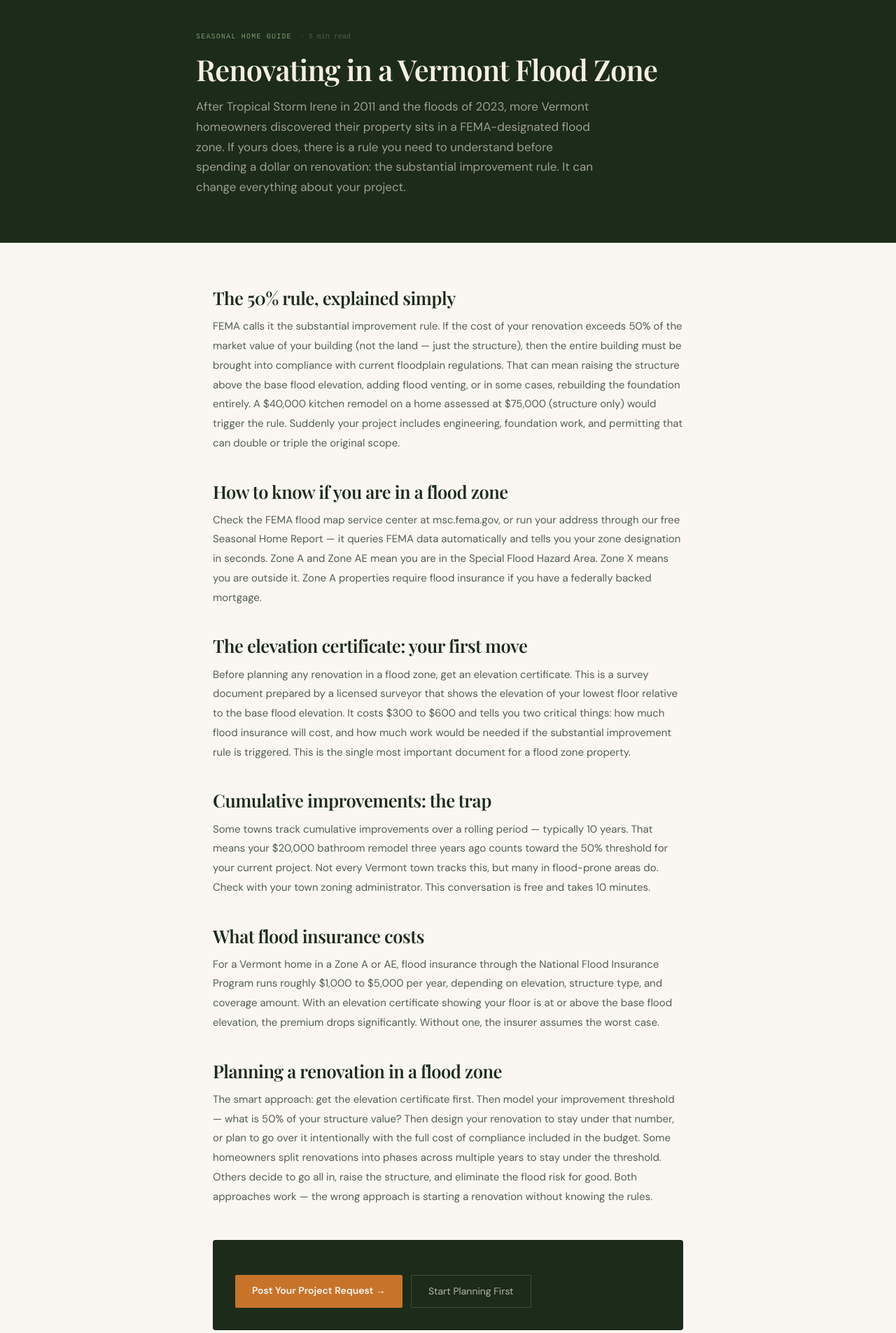
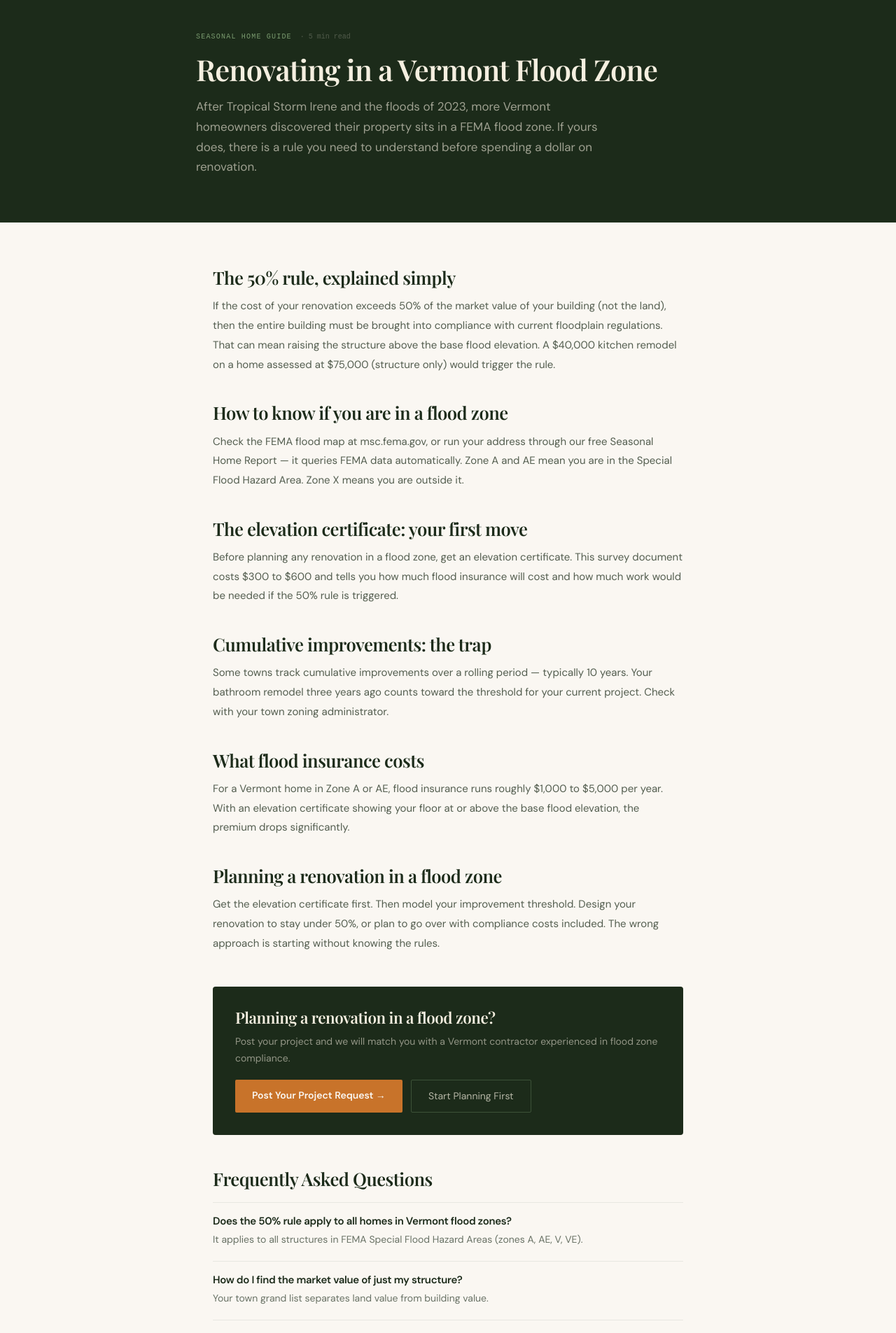
Before and after one commit to alderprojects/alder-projects-site, a Next.js app: page /guides/vermont-flood-zone-renovation in a window 1280 px wide. Shown: the part 80-1985 px from the top of the page at 70% size. Built offline with nearby package versions, Linux system fonts and the light colour scheme.

Commit message:
Fix: add ctaHeading+ctaBody to flood zone guide

```diff
--- a/src/app/guides/vermont-flood-zone-renovation/page.tsx
+++ b/src/app/guides/vermont-flood-zone-renovation/page.tsx
@@ -2,26 +2,27 @@ import type { Metadata } from 'next'
 import GuidePage from '@/components/GuidePage'
 export const metadata: Metadata = {
   title: 'Renovating in a Vermont Flood Zone: The 50% Rule Explained | Alder Projects',
-  description: 'If your Vermont home is in a FEMA flood zone, the substantial improvement rule can turn a kitchen remodel into a foundation project. Here is how it works.',
+  description: 'If your Vermont home is in a FEMA flood zone, the substantial improvement rule can turn a kitchen remodel into a foundation project.',
   alternates: { canonical: 'https://alderprojects.com/guides/vermont-flood-zone-renovation' },
 }
 const content = {
   eyebrow: 'Seasonal Home Guide', readTime: '5 min',
   h1: 'Renovating in a Vermont Flood Zone',
-  intro: "After Tropical Storm Irene in 2011 and the floods of 2023, more Vermont homeowners discovered their property sits in a FEMA-designated flood zone. If yours does, there is a rule you need to understand before spending a dollar on renovation: the substantial improvement rule. It can change everything about your project.",
+  intro: "After Tropical Storm Irene and the floods of 2023, more Vermont homeowners discovered their property sits in a FEMA flood zone. If yours does, there is a rule you need to understand before spending a dollar on renovation.",
+  ctaHeading: 'Planning a renovation in a flood zone?',
+  ctaBody: 'Post your project and we will match you with a Vermont contractor experienced in flood zone compliance.',
   sections: [
-    { heading: 'The 50% rule, explained simply', body: "FEMA calls it the substantial improvement rule. If the cost of your renovation exceeds 50% of the market value of your building (not the land \u2014 just the structure), then the entire building must be brought into compliance with current floodplain regulations. That can mean raising the structure above the base flood elevation, adding flood venting, or in some cases, rebuilding the foundation entirely. A $40,000 kitchen remodel on a home assessed at $75,000 (structure only) would trigger the rule. Suddenly your project includes engineering, foundation work, and permitting that can double or triple the original scope." },
-    { heading: 'How to know if you are in a flood zone', body: "Check the FEMA flood map service center at msc.fema.gov, or run your address through our free Seasonal Home Report \u2014 it queries FEMA data automatically and tells you your zone designation in seconds. Zone A and Zone AE mean you are in the Special Flood Hazard Area. Zone X means you are outside it. Zone A properties require flood insurance if you have a federally backed mortgage." },
-    { heading: 'The elevation certificate: your first move', body: "Before planning any renovation in a flood zone, get an elevation certificate. This is a survey document prepared by a licensed surveyor that shows the elevation of your lowest floor relative to the base flood elevation. It costs $300 to $600 and tells you two critical things: how much flood insurance will cost, and how much work would be needed if the substantial improvement rule is triggered. This is the single most important document for a flood zone property." },
-    { heading: 'Cumulative improvements: the trap', body: "Some towns track cumulative improvements over a rolling period \u2014 typically 10 years. That means your $20,000 bathroom remodel three years ago counts toward the 50% threshold for your current project. Not every Vermont town tracks this, but many in flood-prone areas do. Check with your town zoning administrator. This conversation is free and takes 10 minutes." },
-    { heading: 'What flood insurance costs', body: "For a Vermont home in a Zone A or AE, flood insurance through the National Flood Insurance Program runs roughly $1,000 to $5,000 per year, depending on elevation, structure type, and coverage amount. With an elevation certificate showing your floor is at or above the base flood elevation, the premium drops significantly. Without one, the insurer assumes the worst case." },
-    { heading: 'Planning a renovation in a flood zone', body: "The smart approach: get the elevation certificate first. Then model your improvement threshold \u2014 what is 50% of your structure value? Then design your renovation to stay under that number, or plan to go over it intentionally with the full cost of compliance included in the budget. Some homeowners split renovations into phases across multiple years to stay under the threshold. Others decide to go all in, raise the structure, and eliminate the flood risk for good. Both approaches work \u2014 the wrong approach is starting a renovation without knowing the rules." },
+    { heading: 'The 50% rule, explained simply', body: "If the cost of your renovation exceeds 50% of the market value of your building (not the land), then the entire building must be brought into compliance with current floodplain regulations. That can mean raising the structure above the base flood elevation. A $40,000 kitchen remodel on a home assessed at $75,000 (structure only) would trigger the rule." },
+    { heading: 'How to know if you are in a flood zone', body: "Check the FEMA flood map at msc.fema.gov, or run your address through our free Seasonal Home Report \u2014 it queries FEMA data automatically. Zone A and AE mean you are in the Special Flood Hazard Area. Zone X means you are outside it." },
+    { heading: 'The elevation certificate: your first move', body: "Before planning any renovation in a flood zone, get an elevation certificate. This survey document costs $300 to $600 and tells you how much flood insurance will cost and how much work would be needed if the 50% rule is triggered." },
+    { heading: 'Cumulative improvements: the trap', body: "Some towns track cumulative improvements over a rolling period \u2014 typically 10 years. Your bathroom remodel three years ago counts toward the threshold for your current project. Check with your town zoning administrator." },
+    { heading: 'What flood insurance costs', body: "For a Vermont home in Zone A or AE, flood insurance runs roughly $1,000 to $5,000 per year. With an elevation certificate showing your floor at or above the base flood elevation, the premium drops significantly." },
+    { heading: 'Planning a renovation in a flood zone', body: "Get the elevation certificate first. Then model your improvement threshold. Design your renovation to stay under 50%, or plan to go over with compliance costs included. The wrong approach is starting without knowing the rules." },
   ],
   faqs: [
-    { q: "Does the 50% rule apply to all homes in Vermont flood zones?", a: "It applies to all structures in FEMA-designated Special Flood Hazard Areas (zones A, AE, V, VE). Your town floodplain administrator enforces it." },
-    { q: "How do I find the market value of just my structure?", a: "Your town grand list separates land value from building value. You can also get an appraisal that isolates the structure." },
-    { q: "What happens if I renovate without knowing about the rule?", a: "If the town catches it during permitting or inspection, work can be stopped. If discovered after the fact, the town can require retroactive compliance." },
-    { q: "Can I raise my house out of the flood zone?", a: "Yes. House raising in Vermont typically costs $30,000 to $80,000. It permanently reduces flood insurance costs and eliminates the substantial improvement concern." },
+    { q: "Does the 50% rule apply to all homes in Vermont flood zones?", a: "It applies to all structures in FEMA Special Flood Hazard Areas (zones A, AE, V, VE)." },
+    { q: "How do I find the market value of just my structure?", a: "Your town grand list separates land value from building value." },
+    { q: "Can I raise my house out of the flood zone?", a: "Yes. House raising in Vermont typically costs $30,000 to $80,000. It permanently reduces flood insurance costs." },
   ],
   relatedGuides: [
     { label: 'How to winterize a Vermont seasonal home', href: '/guides/winterizing-vermont-seasonal-home' },
```
